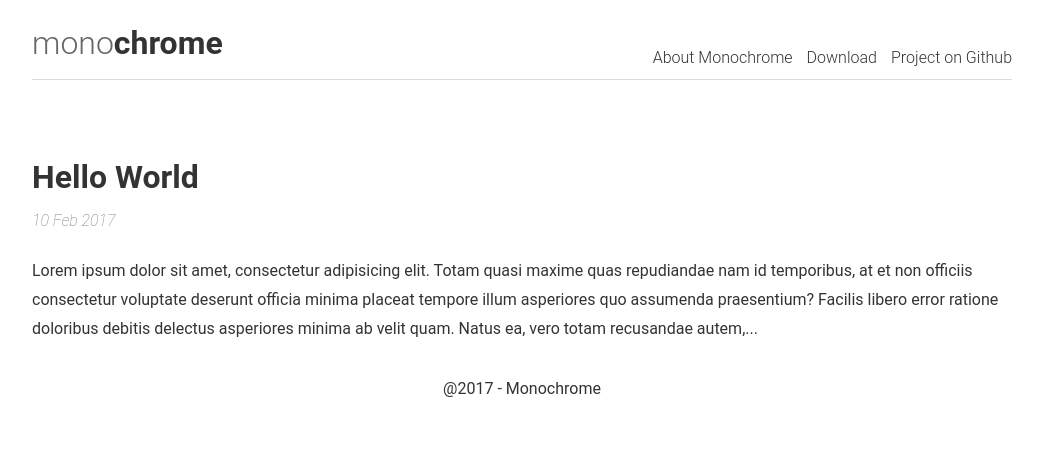
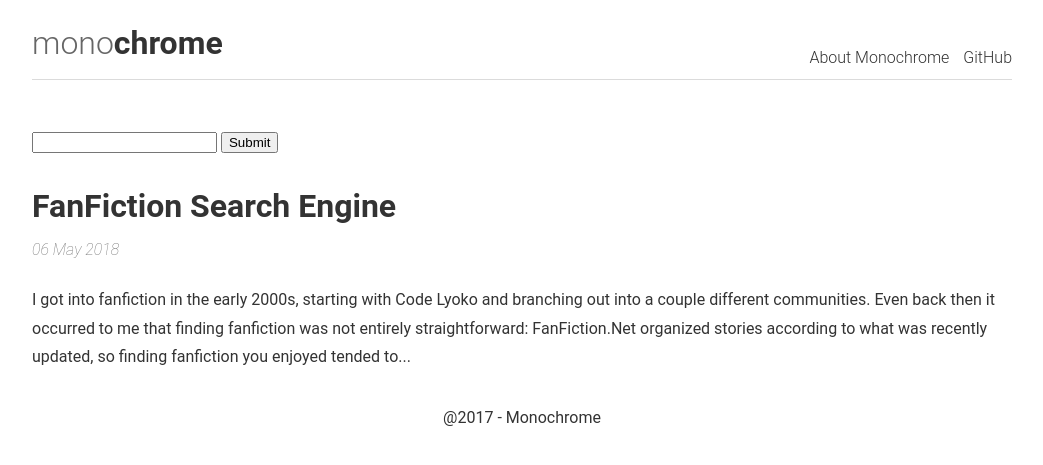
Before and after one commit to hayesall/ffscraper, a Jekyll site: the page built from pages/index.html, in a window 1280 px wide. Shown: the top 465 px of the page, without its empty margins (118-1161 px from the left). Built offline with Jekyll 4.4.1, drawn with Linux system fonts in a browser that asks for light colours; the list of posts is cut into pages by our own code.

Commit message:
Adding a search bar and actual post to the homepage.

```diff
--- a/pages/_includes/link.html
+++ b/pages/_includes/link.html
@@ -1,2 +1 @@
-<a href="https://github.com/thereviewindex/monochrome/archive/master.zip">Download</a>
-<a href="https://github.com/thereviewindex/monochrome">Project on Github</a>
+<a href="https://github.com/batflyer/FanFiction-Collaborative-Filtering">GitHub</a>
--- a/pages/_posts/2017-02-10-hello-world.md
+++ /dev/null
@@ -1,6 +0,0 @@
----
-title: First blog post
-description: This is our first post. Hello World!
-header: Hello World
----
-Lorem ipsum dolor sit amet, consectetur adipisicing elit. Totam quasi maxime quas repudiandae nam id temporibus, at et non officiis consectetur voluptate deserunt officia minima placeat tempore illum asperiores quo assumenda praesentium? Facilis libero error ratione doloribus debitis delectus asperiores minima ab velit quam. Natus ea, vero totam recusandae autem, corporis minima, animi eos perferendis omnis ut asperiores magni tempore. Repellendus aliquam saepe perspiciatis laborum, excepturi sit libero dignissimos debitis eaque itaque quos, accusantium sed amet tempora temporibus perferendis possimus, quisquam minus fuga! Laudantium, tenetur, consectetur! Quas itaque hic consequatur accusamus consectetur, quia odio eos amet quasi pariatur! Ratione, similique.
--- /dev/null
+++ b/pages/_posts/2018-05-06-fanfiction-search-engine.md
@@ -0,0 +1,12 @@
+---
+title: FanFiction Search Engine
+description: A modern search engine for the FanFiction.Net community.
+header: FanFiction Search Engine
+---
+I got into fanfiction in the early 2000s, starting with Code Lyoko and branching out into a couple different communities. Even back then it occurred to me that finding fanfiction was not entirely straightforward: FanFiction.Net organized stories according to what was recently updated, so finding fanfiction you enjoyed tended to be done by reading people's blogs or following authors whose work was consistently good.
+
+FanFiction.Net does maintain a search engine, but it is mostly based on searching metadata (things like length, canon, main characters, story genre), or keywords in the summary. More powerful search engines have been undertaken by the community, the [Scryer Advanced Search Engine](https://scryer.darklordpotter.net) is a great example that can search through stories in some of the top fandoms.
+
+But these fall short of what many search engines do: full document search with *content-based filtering* and *collaborative filtering*.
+
+This is what I aim to provide here: a modern search engine for the FanFiction.Net community.
--- a/pages/index.html
+++ b/pages/index.html
@@ -1,7 +1,12 @@
 ---
 layout: default
 ---
-<!-- Posts -->
+
+<form action="">
+  <input type="text" name="searchbar">
+  <input type="submit" value="Submit">
+</form>
+
 <ul id="posts">
 
   {% for post in paginator.posts %}
```
